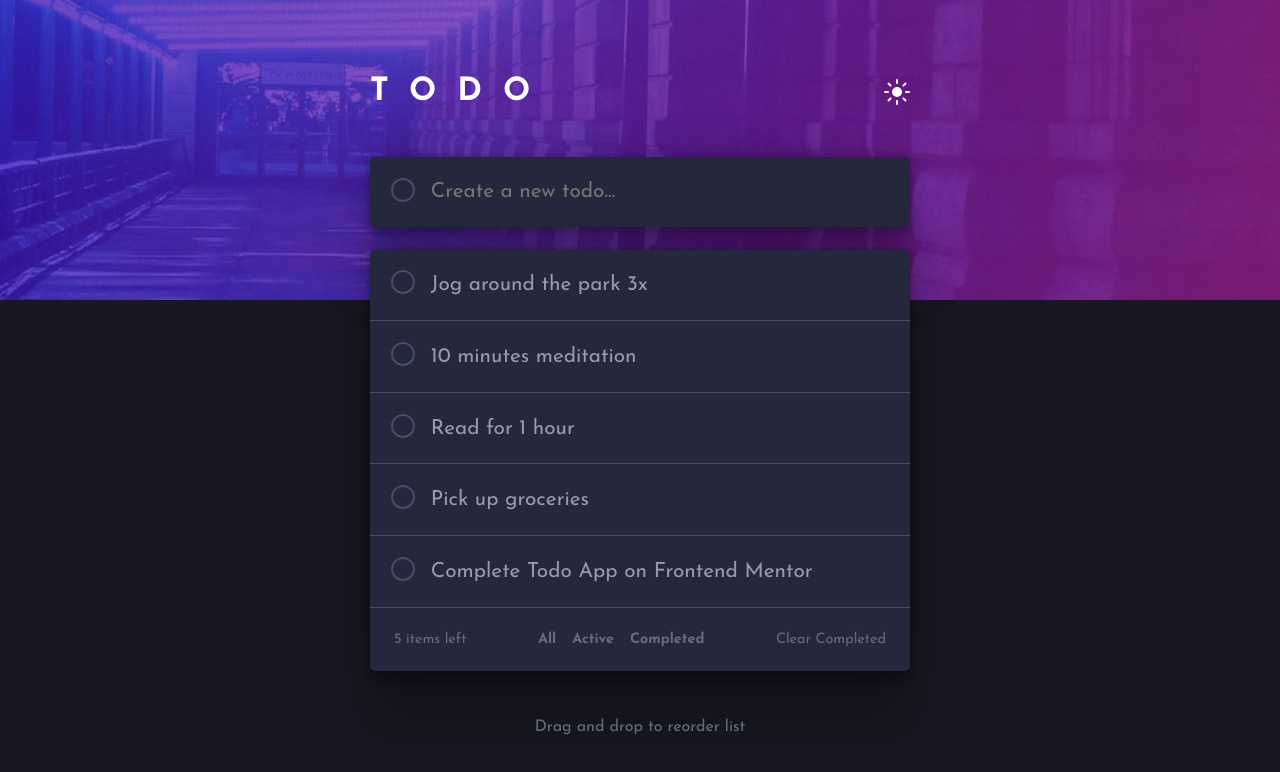
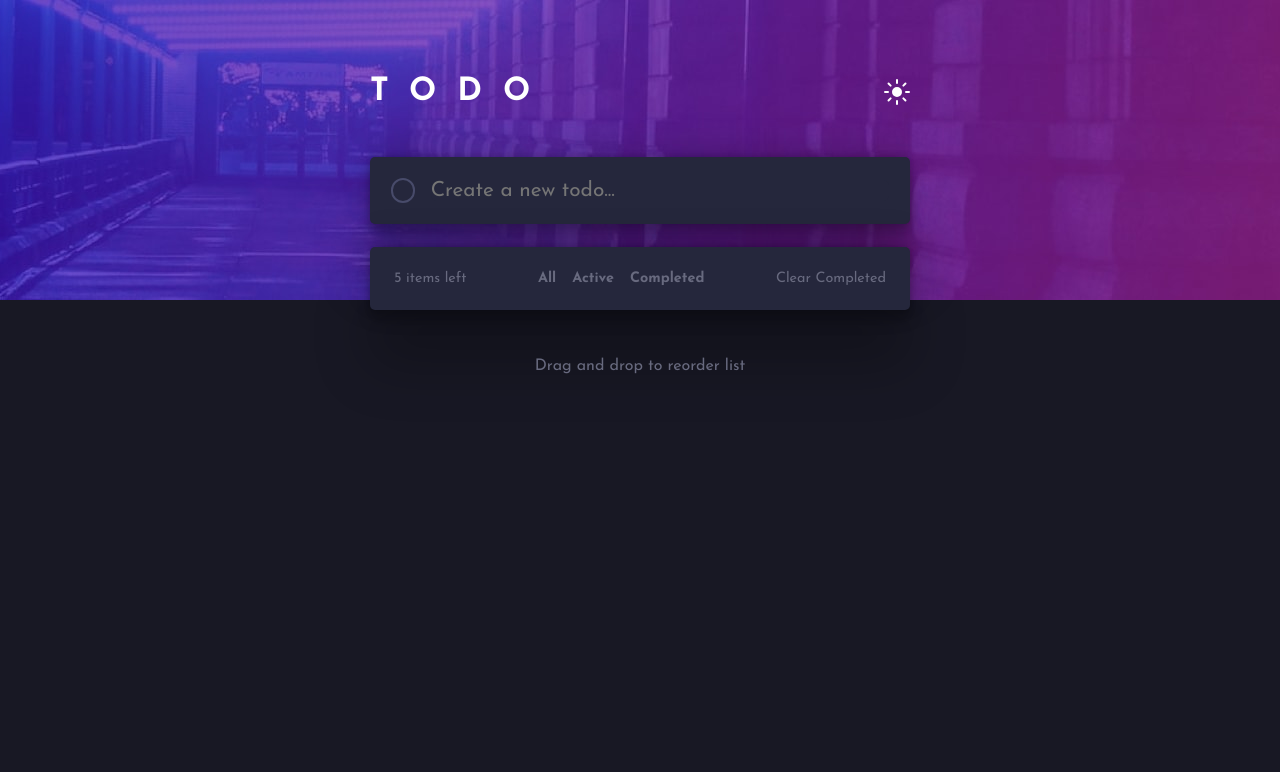
Before and after one commit to henriquerocharafael/todo-app, a React (Vite) app: page / in a window 1280 px wide. Shown: the top 772 px of the page. Built offline with nearby package versions, Linux system fonts and the light colour scheme.

Commit message:
add todo to list done

```diff
--- a/src/App.tsx
+++ b/src/App.tsx
@@ -1,7 +1,22 @@
-import iconSun from "./assets/images/icon-sun.svg"
-import { Checkbox } from "./components/Checkbox/index"
+import { ChangeEvent, useState } from "react";
+import iconCross from "./assets/images/icon-cross.svg";
+import iconSun from "./assets/images/icon-sun.svg";
+import { Checkbox } from "./components/Checkbox/index";
+import { ListStatus } from "./components/ListStatus";
 
 export function App() {
+  const [todoItem, setTodoItem] = useState("");
+  const [todoList, setTodoList] = useState<string[]>([]);
+
+  function handleChange(event: ChangeEvent<HTMLInputElement>) {
+    setTodoItem(event.target.value);
+  }
+
+  function handleClick() {
+    setTodoList([...todoList, todoItem])
+    setTodoItem("")
+  }
+
   return (
     <div className="wrapper">
       <header>
@@ -11,40 +26,33 @@ export function App() {
         </div>
 
         <div className="input-wrapper">
-          <Checkbox />
-          <input className="input-text" placeholder="Create a new todo..." />
+          <button className="add-todo" onClick={handleClick}></button>
+          <input
+            className="input-text"
+            value={todoItem}
+            onChange={handleChange}
+            placeholder="Create a new todo..."
+          />
         </div>
       </header>
 
       <main>
         <ul>
-          <li><Checkbox />Jog around the park 3x</li>
-          <li><Checkbox />10 minutes meditation</li>
-          <li><Checkbox />Read for 1 hour</li>
-          <li><Checkbox />Pick up groceries</li>
-          <li><Checkbox />Complete Todo App on Frontend Mentor</li>
-
-          <div className="list-status">
-            <div className="items">
-              <span>5</span> items left
-            </div>
-            <div className="status">
-              <span>all</span>
-              <span>active</span>
-              <span>completed</span>
-            </div>
-            <div className="clear">
-              <span>
-                clear completed
-              </span>
-            </div>
-          </div>
+          {todoList.map((todo, idx) => {
+            return (
+              <li key={idx}>
+                <div>
+                  <Checkbox />
+                  {todo}
+                </div>
+                <img className="icon-cross" src={iconCross} />
+              </li>
+            );
+          })}
         </ul>
+        <ListStatus />
       </main>
-
-      <footer>
-        Drag and drop to reorder list
-      </footer>
+      <footer>Drag and drop to reorder list</footer>
     </div>
   );
 }
--- /dev/null
+++ b/src/components/ListStatus/index.tsx
@@ -0,0 +1,19 @@
+import styles from "./styles.module.css"
+
+export function ListStatus() {
+  return (
+    <div className={styles.listStatus}>
+      <div className={styles.items}>
+        <span>5</span> items left
+      </div>
+      <div className={styles.status}>
+        <span>all</span>
+        <span>active</span>
+        <span>completed</span>
+      </div>
+      <div className={styles.clear}>
+        <span>clear completed</span>
+      </div>
+    </div>
+  );
+}
--- /dev/null
+++ b/src/components/ListStatus/styles.module.css
@@ -0,0 +1,32 @@
+.listStatus {
+  font-size: 0.9rem;
+  color: var(--text-inactive);
+  padding: 1.5rem;
+
+  display: flex;
+  align-items: center;
+  justify-content: space-between;
+  gap: 1rem;
+}
+
+.status {
+  font-weight: 700;
+  text-transform: capitalize;
+  display: flex;
+  align-items: center;
+  gap: 1rem;
+}
+
+.status span:hover {
+  cursor: pointer;
+  color: var(--text-active);
+}
+
+.clear span {
+  text-transform: capitalize;
+}
+
+.clear span:hover {
+  cursor: pointer;
+  color: var(--text-active);
+}
--- a/src/globals.css
+++ b/src/globals.css
@@ -49,14 +49,14 @@ body {
   margin: 4.75rem auto auto;
 }
 
+header {
+  margin-top: 4.75rem;
+}
+
 .title-wrapper {
   display: flex;
   justify-content: space-between;
   align-items: center;
-}
-
-header {
-  margin-top: 4.75rem;
 }
 
 header h1 {
@@ -83,6 +83,19 @@ header img:hover {
   box-shadow: rgba(0, 0, 0, 0.25) 0px 54px 55px, rgba(0, 0, 0, 0.12) 0px -12px 30px, rgba(0, 0, 0, 0.12) 0px 4px 6px, rgba(0, 0, 0, 0.17) 0px 12px 13px, rgba(0, 0, 0, 0.09) 0px -3px 5px;
 }
 
+.add-todo {
+  display: inline-block; /* set to `inline-block` as `inline elements ignore `height` and `width` */
+  width: 1.6rem;
+  height: 1.6rem;
+  background: transparent;
+  border: 2px solid var(--very-dark-grayish-blue);
+  border-radius: 50px;
+}
+
+.add-todo:hover {
+  cursor: pointer;
+}
+
 /* taken from https://css-tricks.com/inclusively-hidden/ */
 /* This will hide the native checkbox */
 input[type="checkbox"] {
@@ -106,6 +119,10 @@ input[type="checkbox"] {
   background-color: var(--rows-color);
 }
 
+.input-text:focus {
+  color: var(--text-active);
+}
+
 main {
   border-radius: 5px;
   background-color: var(--rows-color);
@@ -124,44 +141,25 @@ ul li {
 
   display: flex;
   align-items: center;
-  gap: 1rem;
+  justify-content: space-between;
 }
 
-ul li:hover {
-  opacity: 0.5;
+ul li:hover .icon-cross {
+  display: block;
 }
 
-.list-status {
-  font-size: 0.9rem;
-  color: var(--text-inactive);
-  padding: 1.5rem;
-
+li div {
   display: flex;
   align-items: center;
-  justify-content: space-between;
-  gap: 1rem;
+  gap: 1.3rem;
 }
 
-.status {
-  font-weight: 700;
-  text-transform: capitalize;
-  display: flex;
-  align-items: center;
-  gap: 1rem;
+.icon-cross {
+  display: none;
 }
 
-.status span:hover {
+.icon-cross:hover {
   cursor: pointer;
-  color: var(--text-active);
-}
-
-.clear span {
-  text-transform: capitalize;
-}
-
-.clear span:hover {
-  cursor: pointer;
-  color: var(--text-active);
 }
 
 footer {
```
Also changed, not shown: 1 other file (tests, documents, lock files or other folders).
